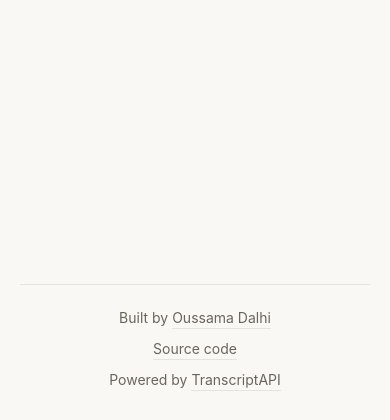
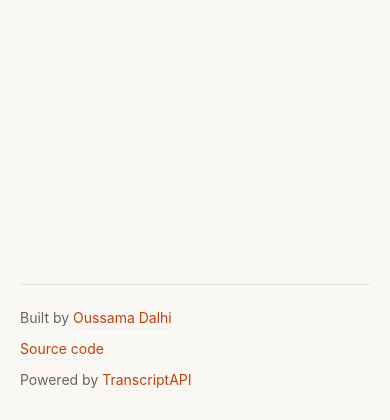
Before and after one commit to oussama-dalhi/youtube-transcript-extractor, a Python web app: template app/templates/index.html in a window 390 px wide. Shown: the part 424-844 px from the top of the page. Run offline with Jinja, Linux system fonts and the light colour scheme; the template is opened without the code that fills it, so the values that code supplies are empty.

Commit message:
Polish mobile UI: orange touch-device footer links, left-aligned footer on mobile

```diff
--- a/app/static/css/style.css
+++ b/app/static/css/style.css
@@ -82,6 +82,7 @@ button {
   border-radius: 10px;
   cursor: pointer;
   transition: background 0.2s ease;
+  -webkit-tap-highlight-color: transparent;
 }
 
 button:focus-visible {
@@ -217,7 +218,7 @@ footer a:focus-visible {
   }
   footer ul {
     flex-direction: column;
-    align-items: center;
+    align-items: flex-start;
     gap: 14px;
   }
   .container {
@@ -253,9 +254,13 @@ footer a:focus-visible {
 }
 
 @media (hover: none) {
+  footer a {
+    color: var(--accent);
+  }
   footer a::after {
     transform: scaleX(1);
     height: 1px;
     background-color: var(--border);
+    opacity: 0.35;
   }
 }
--- a/app/static/js/script.js
+++ b/app/static/js/script.js
@@ -18,6 +18,7 @@ const getErrorMessage = (response, data) => {
 };
 
 async function extractTranscript() {
+  if (extractBtn.disabled) return;
   const url = urlInput.value.trim();
     if (!url) {
     setStatus("Please paste a YouTube link.", true);
--- a/app/templates/index.html
+++ b/app/templates/index.html
@@ -4,8 +4,8 @@
     <meta charset="UTF-8" />
     <meta name="viewport" name="description" content="width=device-width, initial-scale=1.0" />
     <title>YouTube Transcript Extractor</title>
-    <link rel="stylesheet" href="/static/css/style.css?v=2" />
-    <script src="/static/js/script.js" defer></script>
+    <link rel="stylesheet" href="/static/css/style.css?v=4" />
+    <script src="/static/js/script.js?v=4" defer></script>
   </head>
   <body>
     <main class="container">
```
